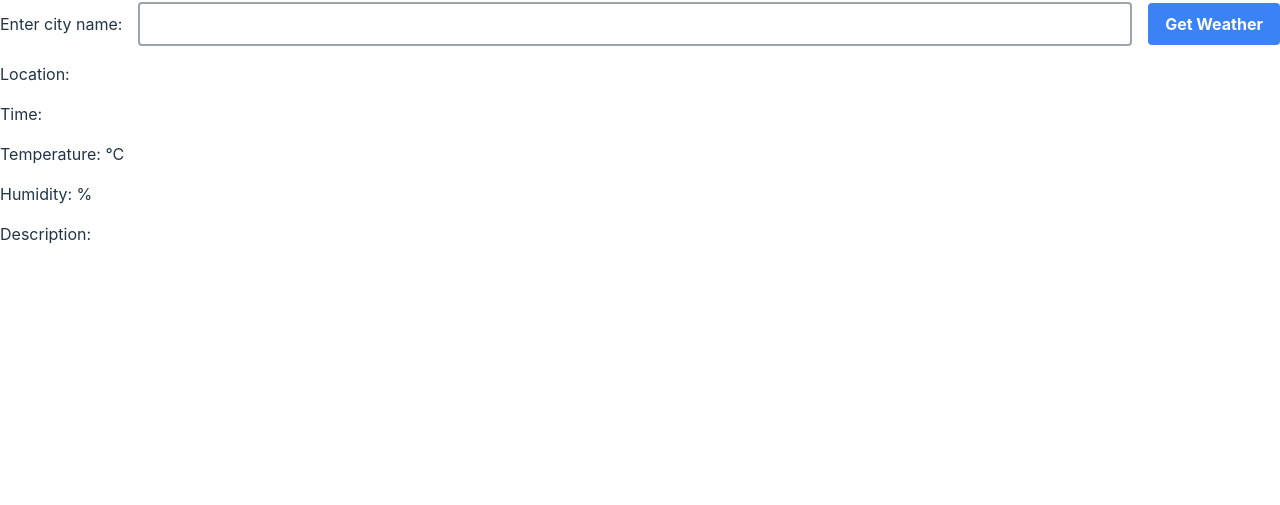
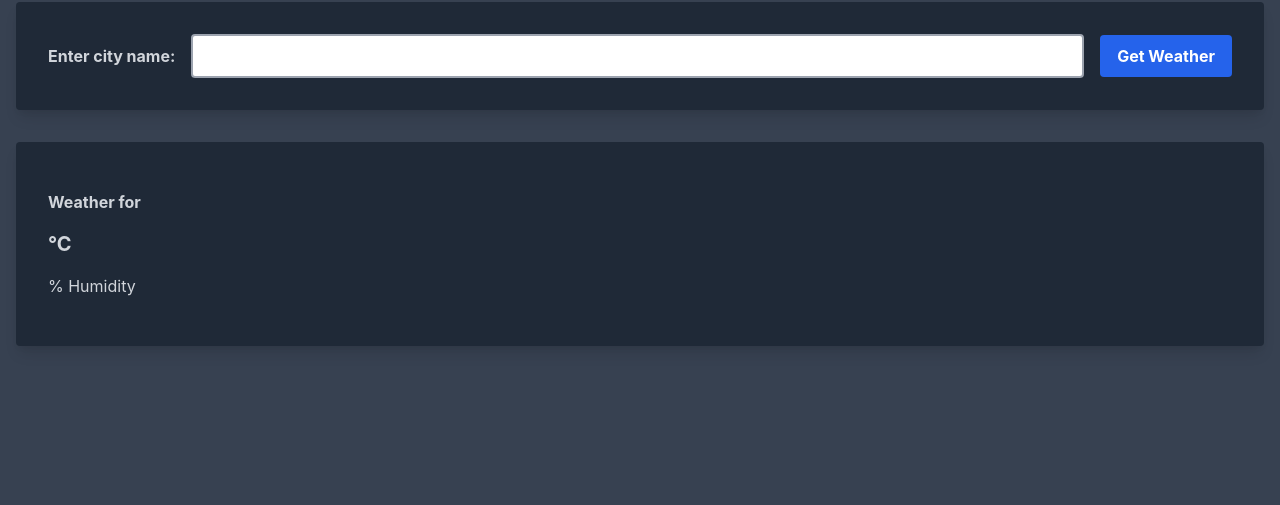
Before and after one commit to greeenboi/weather-website, a website built with Vite: page index.html in a window 1280 px wide. Shown: the part 178-683 px from the top of the page. Built offline with nearby package versions, Linux system fonts and the light colour scheme.

Commit message:
better css and some more features

```diff
--- a/index.html
+++ b/index.html
@@ -8,21 +8,22 @@
     <link rel="stylesheet" href="https://unpkg.com/tailwindcss@2.1.1/dist/tailwind.min.css">
   </head>
   <body>
-    <img src="/weather.svg" class="logo" alt="Weather App" />
-    <div class="container mx-auto my-8">
-      <h1 class="text-3xl font-bold mb-4">Weather Data</h1>
-      <form class="flex flex-col md:flex-row md:items-center">
-        <label for="city" class="mr-4 mb-4 md:mb-0">Enter city name:</label>
+    <div class="container mx-auto my-8 px-4"><img src="/weather.svg" class="logo" alt="Weather App" />
+      <h1 class="text-3xl font-bold mb-4 text-center">Weather Data</h1>
+      <form class="flex flex-col md:flex-row md:items-center bg-white p-8 rounded shadow-lg">
+        <label for="city" class="mr-4 mb-4 md:mb-0 font-bold text-gray-700">Enter city name:</label>
         <div class="flex-1">
-          <input type="text" id="city" name="city" class="w-full rounded border-gray-400 border-2 p-2">
+          <input type="text" id="city" name="city" class="w-full rounded border-gray-400 border-2 p-2 focus:outline-none focus:ring-2 focus:ring-blue-500 focus:border-transparent">
         </div>
         <button type="submit" class="ml-4 bg-blue-500 hover:bg-blue-700 text-white font-bold py-2 px-4 rounded">Get Weather</button>
       </form>
-      <p class="my-4">Location: <span id="location"></span></p>
-      <p class="my-4">Time: <span id="time"></span></p>
-      <p class="my-4">Temperature: <span id="temperature"></span> &deg;C</p>
-      <p class="my-4">Humidity: <span id="humidity"></span> %</p>
-      <p class="my-4">Description: <span id="description"></span></p>
+      <div class="bg-white rounded shadow-lg p-8 mt-8">
+        <p class="my-4 font-bold text-gray-700">Weather for <span id="location"></span></p>
+        <p class="my-4"><span id="time"></span></p>
+        <p class="my-4 text-xl font-bold text-gray-700"><span id="temperature"></span> &deg;C</p>
+        <p class="my-4 text-gray-700"><span id="humidity"></span> % Humidity</p>
+        <p class="my-4 text-gray-700"><span id="description"></span></p>
+      </div>
     </div>
 
     <a id="source-link" class="meta-link" href="https://github.com/greeenboi" target="_blank">
--- a/style.css
+++ b/style.css
@@ -27,11 +27,46 @@ body {
   margin: 0;
   min-width: 320px;
   min-height: 100vh;
+  background-color: #374151;
+  color: #E5E7EB;
+  overflow: hidden;
+}
+
+
+.bg-white {
+background-color: #1F2937;
+}
+
+.text-gray-700 {
+color: #D1D5DB;
+}
+
+.border-gray-400 {
+border-color: #9CA3AF;
+}
+
+.focus\:ring-blue-500:focus {
+box-shadow: 0 0 0 3px rgba(66, 153, 225, 0.5);
+}
+
+.bg-blue-500 {
+background-color: #2563EB;
+}
+
+.bg-blue-700:hover {
+background-color: #1D4ED8;
+}
+
+.text-blue-500 {
+color: #60A5FA;
 }
 
 h1 {
   font-size: 3.2em;
   line-height: 1.1;
+  text-shadow: #646cff;
+  box-shadow: #1a1a1a;
+
 }
 
 #app {
```
